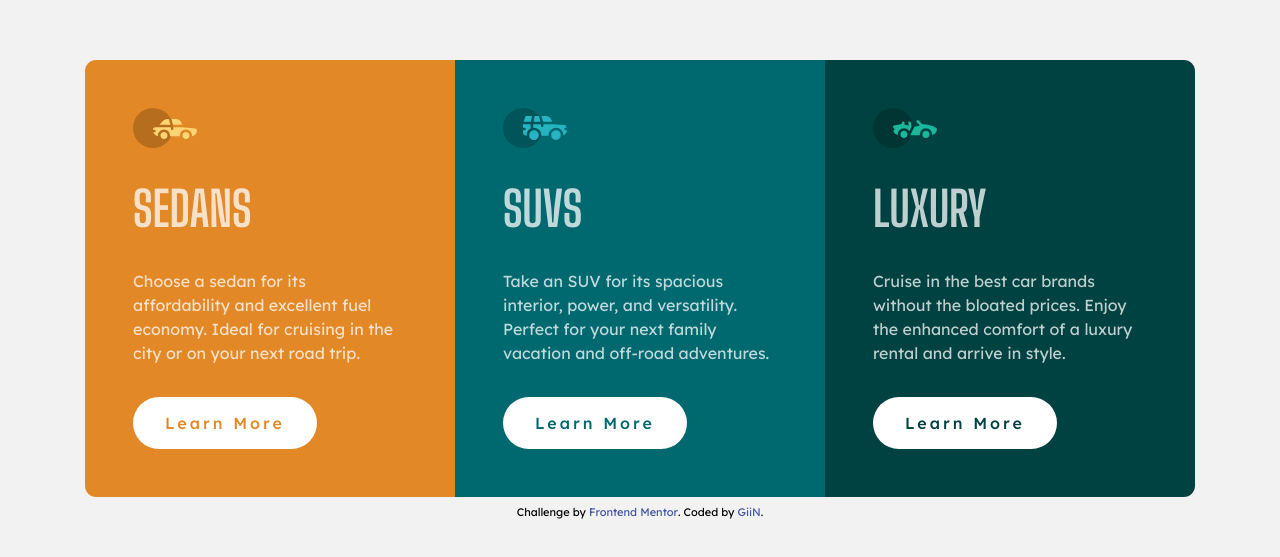
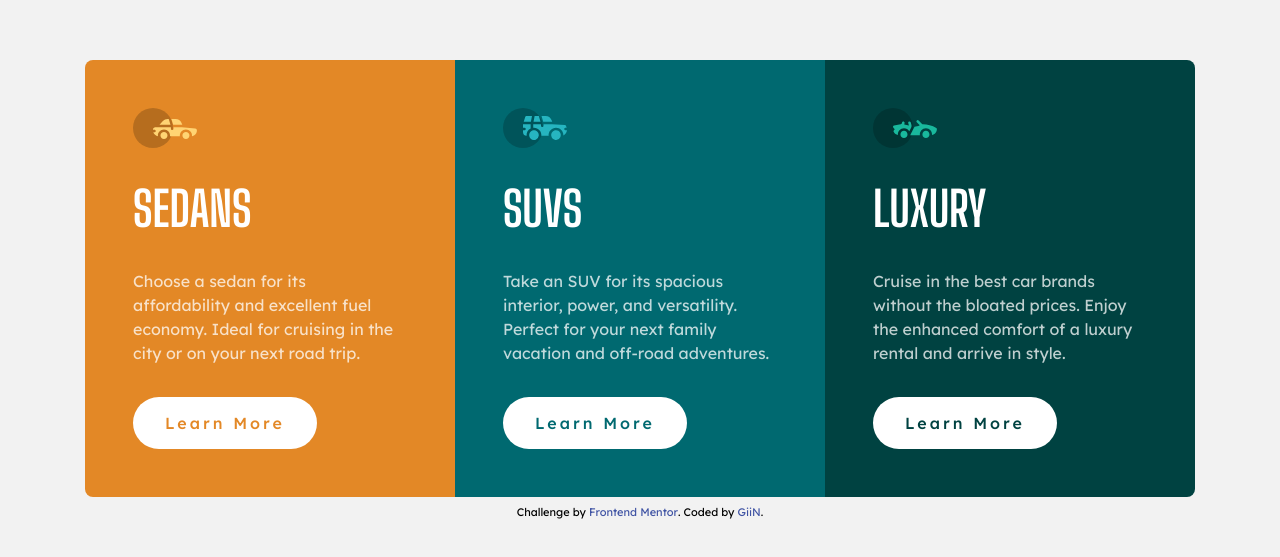
Before and after one commit to GiiNtoki/frontendmentor-challenges, a plain HTML site: page 3column-preview-card-component/3-column-preview-card-component-main/index.html in a window 1280 px wide. Shown: the part 115-672 px from the top of the page. Drawn offline with Linux system fonts and the light colour scheme.

Commit message:
Add comment to newly learned property and making the heading color solid white

```diff
--- a/3column-preview-card-component/3-column-preview-card-component-main/style.css
+++ b/3column-preview-card-component/3-column-preview-card-component-main/style.css
@@ -31,7 +31,7 @@ img {
   --clr-cyan: hsl(184, 100%, 22%);
   --clr-drk-cyan: hsl(179, 100%, 13%);
 
-  --br-sharp: 0.7rem;
+  --br-sharp: 0.5rem;
   --br-circle: 100px;
 
   --min-hgt: 375px;
@@ -52,6 +52,7 @@ body {
 h2 {
   font-family: var(--ff-h);
   font-size: var(--fs-h);
+  color: #fff;
   text-transform: uppercase;
 }
 
@@ -59,7 +60,7 @@ a {
   text-decoration: none;
   text-wrap: nowrap;
   display: inline-block;
-  max-width: max-content;
+  max-width: max-content; /*to prevent the button from stretching*/
 }
 
 p {
```
